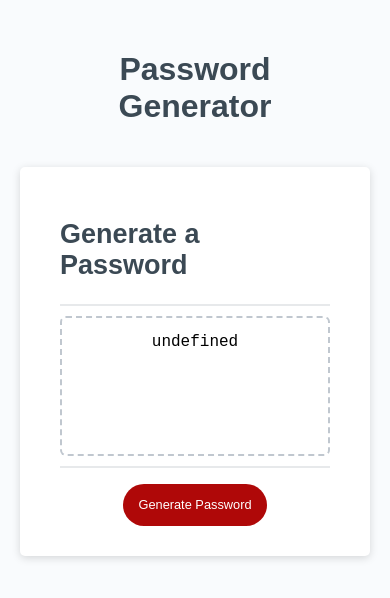
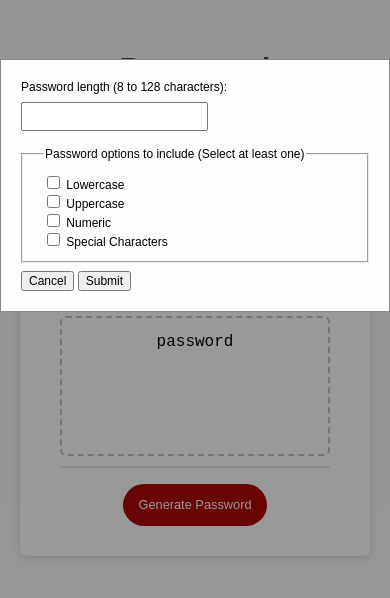
Before and after one commit to AzukiCoconut/PasswordGenerator, a plain HTML site: page index.html in a window 390 px wide. Both pictures are taken after a click on the button "Generate Password". Drawn offline with Linux system fonts and the light colour scheme.

Commit message:
Added html for the dialog box and form.  Wired the cancel button. Added CSS to the dialog box and form.  Made the dialog box and form responsive.

```diff
--- a/assets/css/style.css
+++ b/assets/css/style.css
@@ -118,6 +118,55 @@ button[disabled] {
   overflow: hidden;
 }
 
+#dialogBox {
+  display: none;
+  position: fixed;
+  z-index: 1;
+  left: 0;
+  top: 0;
+  width: 100%;
+  height: 100%;
+  overflow: auto;
+  background-color: rgb(0,0,0);
+  background-color: rgba(0,0,0,0.4);
+  animation-name: fadeIn;
+  animation-duration: 0.4s;
+}
+
+.modal-content {
+  background-color: #fefefe;
+  margin: 15% auto;
+  padding: 20px;
+  border: 1px solid #888;
+  width: 30%;
+  font-size: 16px;
+}
+
+form button {
+  font-size: 16px;
+}
+
+input[type=text] {
+  padding: 5px 3px;
+  margin: 8px 0;
+  box-sizing: border-box;
+}
+
+input[type=checkbox] {
+  display:inline-block;
+}
+
+fieldset {
+  margin: 8px 0;
+  padding: 12px 20px;
+}
+
+@media (max-width: 998px) {
+  .modal-content{
+    width: 50%;
+  }
+
+}
 @media (max-width: 690px) {
   .btn {
     font-size: 1rem;
@@ -128,10 +177,28 @@ button[disabled] {
   #password {
     font-size: 1rem;
   }
+
+  .modal-content {
+    width: 75%;
+    font-size: 14px;
+  }
+
+  form button {
+    font-size: 14px;
+  }
 }
 
 @media (max-width: 500px) {
   .btn {
     font-size: 0.8rem;
   }
+
+  .modal-content {
+    width: 100%;
+    font-size: 12px;
+  }
+
+  form button {
+    font-size: 12px;
+  }
 }
--- a/assets/js/script.js
+++ b/assets/js/script.js
@@ -1,12 +1,16 @@
 // Assignment Code
 var generateBtn = document.querySelector("#generate");
+var modal = document.querySelector("#dialogBox");
+var closeBtn = document.getElementById("close");
+var modalSubmit = document.getElementById("submit");
 
 // Write password to the #password input
 function writePassword() {
+  modal.style.display = "block";
   var password = generatePassword();
   var passwordText = document.querySelector("#password");
 
-  passwordText.value = password;
+  passwordText.value = "password";
 
 }
 
@@ -16,5 +20,10 @@ function generatePassword() {
 
 }
 
+function closeModel() {
+  modal.style.display = "none";
+}
+
 // Add event listener to generate button
 generateBtn.addEventListener("click", writePassword);
+closeBtn.addEventListener("click", closeModel);
--- a/index.html
+++ b/index.html
@@ -29,6 +29,35 @@
         </div>
       </div>
     </div>
+    <div id="dialogBox" class="modal">
+      <div class="modal-content">
+      <form>
+          <label for="passLength">Password length (8 to 128 characters): </label>
+          <input type="text" name="passLength" id="passLength" required>
+          <fieldset>
+            <legend>Password options to include (Select at least one)</legend>
+            <div class="checkboxPair">
+              <input type="checkbox" name="lowercase" id="lowercase" value="Lowercase">
+              <label for="lowercase">Lowercase</label>
+            </div>
+            <div class="checkboxPair">
+              <input type="checkbox" name="uppercase" id="uppercase" value="Uppercase">
+              <label for="uppercase">Uppercase</label>
+            </div>
+            <div class="checkboxPair">
+              <input type="checkbox" name="numeric" id="numeric" value="Numeric">
+              <label for="numeric">Numeric</label>
+            </div>
+            <div class="checkboxPair">
+              <input type="checkbox" name="specChar" id="specChar" value="Special Charaters">
+              <label for="specChar">Special Characters</label>
+            </div>
+          </fieldset>
+          <button type="cancel" id="close">Cancel</button>
+          <button type="submit" id="submit">Submit</button>
+        </form>
+      </div>
+    </div>
     <script src="./assets/js/script.js"></script>
   </body>
 </html>
```
